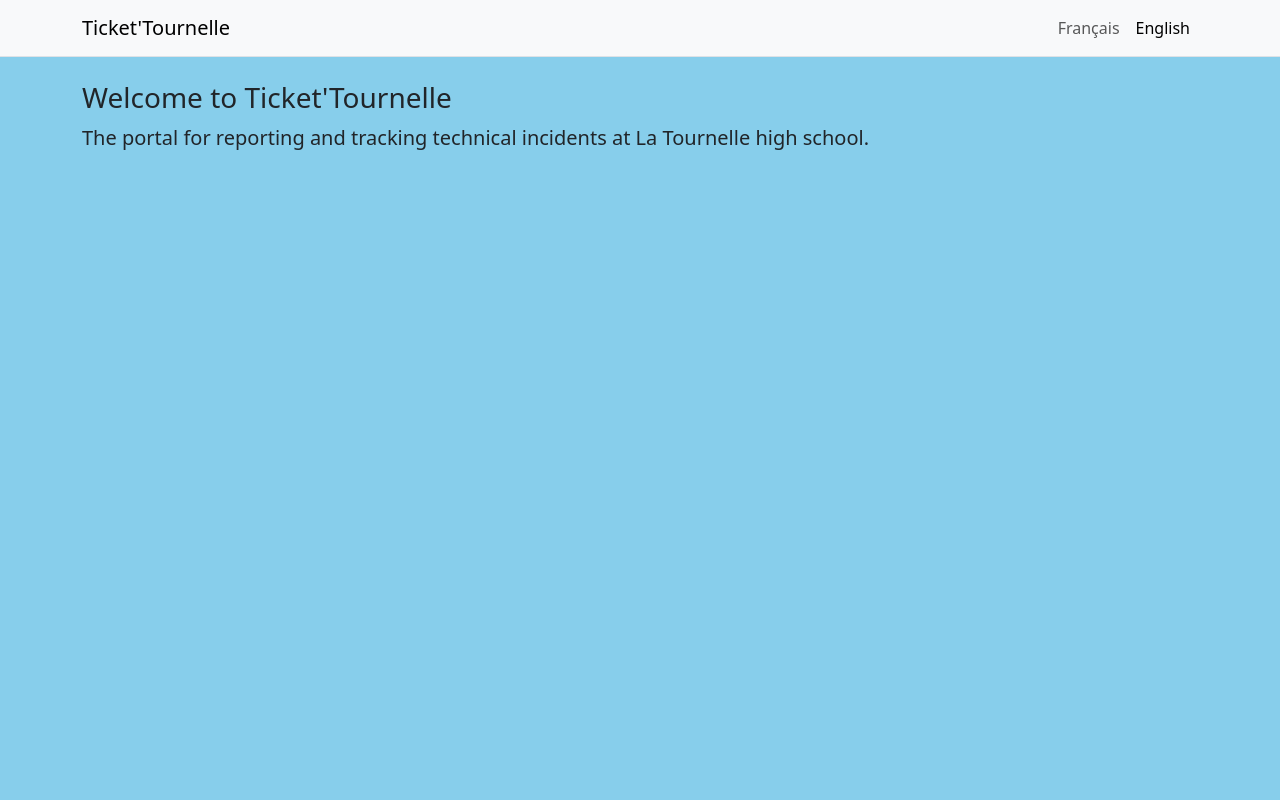
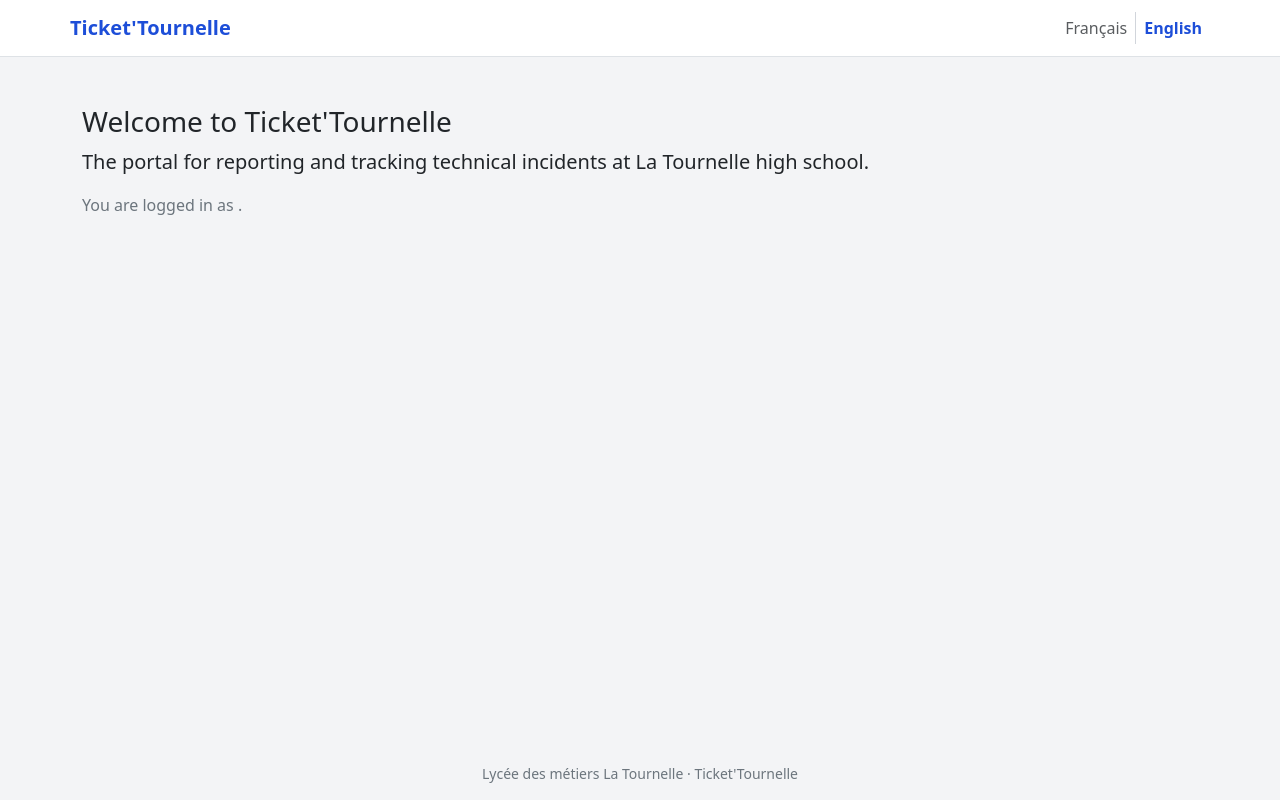
Before and after one commit to Woodkens/ticket-tournelle, a Symfony app: template templates/home/index.html.twig in a window 1280 px wide. Run offline with Twig, Linux system fonts and the light colour scheme; the template is opened without the code that fills it, so the values that code supplies are empty; style sheets or scripts are compiled from the project's sources; some libraries are stand-ins or nearby versions.

Commit message:
feat(ui): layout, thème de la maquette et pages d'erreur 403/404/500
En-tête avec sélecteur Français | English qui garde la page courante, bouton de
déconnexion en POST, pied de page. Pages d'erreur sans information technique,
indépendantes de la session. Tous les textes passent par translations/ (fr, en).

Co-Authored-By: Claude Fable 5.2 <noreply@anthropic.com>

```diff
--- a/assets/styles/app.css
+++ b/assets/styles/app.css
@@ -1,3 +1,66 @@
+/*
+ * Thème Ticket'Tournelle : Bootstrap 5 + quelques réglages de la maquette (H11).
+ * Bleu du lycée : #1d4ed8, fond gris clair, cartes blanches à coins arrondis.
+ */
+:root {
+    --tt-bleu: #1d4ed8;
+    --tt-bleu-fonce: #1e40af;
+    --tt-fond: #f3f4f6;
+    --tt-bordure: #d1d5db;
+    --bs-link-color-rgb: 29, 78, 216;
+    --bs-link-hover-color-rgb: 30, 64, 175;
+}
+
 body {
-    background-color: skyblue;
+    background-color: var(--tt-fond);
 }
+
+.navbar-brand {
+    color: var(--tt-bleu);
+}
+
+/* Bouton principal au bleu de la maquette (contraste suffisant avec le texte blanc, ENF-28) */
+.btn-primary {
+    --bs-btn-bg: var(--tt-bleu);
+    --bs-btn-border-color: var(--tt-bleu);
+    --bs-btn-hover-bg: var(--tt-bleu-fonce);
+    --bs-btn-hover-border-color: var(--tt-bleu-fonce);
+    --bs-btn-active-bg: var(--tt-bleu-fonce);
+    --bs-btn-active-border-color: var(--tt-bleu-fonce);
+    --bs-btn-disabled-bg: var(--tt-bleu);
+    --bs-btn-disabled-border-color: var(--tt-bleu);
+    min-height: 44px;
+}
+
+/* Carte centrée (connexion, pages d'erreur) */
+.tt-carte {
+    max-width: 420px;
+    border: 1px solid var(--tt-bordure);
+    border-radius: 0.75rem;
+}
+
+/* Champs de 44 px de haut : confortables au doigt sur smartphone (ENF-26) */
+.tt-carte .form-control {
+    min-height: 44px;
+}
+
+/* Sélecteur « Français | English » */
+.tt-langues .nav-link {
+    padding: 0.25rem 0.5rem;
+    color: var(--bs-secondary-color);
+}
+
+.tt-langues .nav-link.active {
+    color: var(--tt-bleu);
+    font-weight: 600;
+}
+
+.tt-langues .nav-item + .nav-item {
+    border-left: 1px solid var(--tt-bordure);
+}
+
+/* « Mot de passe oublié ? » : visible mais inactif jusqu'à la S6 */
+.tt-lien-inactif {
+    color: var(--bs-secondary-color);
+    cursor: not-allowed;
+}
--- a/templates/base.html.twig
+++ b/templates/base.html.twig
@@ -9,24 +9,55 @@
             {% block importmap %}{{ importmap('app') }}{% endblock %}
         {% endblock %}
     </head>
-    <body>
-        <nav class="navbar navbar-expand bg-body-tertiary border-bottom">
-            <div class="container">
-                <span class="navbar-brand">{{ 'app.name'|trans }}</span>
-                <div class="navbar-nav ms-auto" aria-label="{{ 'nav.language'|trans }}">
+    <body class="d-flex flex-column min-vh-100">
+        <header class="bg-white border-bottom">
+            <nav class="navbar container" aria-label="{{ 'nav.main'|trans }}">
+                <a class="navbar-brand fw-semibold" href="{{ path('app_root') }}">{{ 'app.name'|trans }}</a>
+
+                <div class="d-flex align-items-center gap-3 ms-auto">
+                    {# Bloc vidé par les pages d'erreur : elles ne dépendent ni de la session ni de la base #}
+                    {% block nav_utilisateur %}
+                        {% if app.user %}
+                            <span class="small text-secondary d-none d-sm-inline">{{ app.user.prenom }} {{ app.user.nom }}</span>
+                            {# Déconnexion en POST + jeton CSRF : un simple lien ne peut pas déconnecter quelqu'un #}
+                            <form method="post" action="{{ path('app_logout') }}" class="m-0">
+                                <input type="hidden" name="_csrf_token" value="{{ csrf_token('logout') }}">
+                                <button type="submit" class="btn btn-outline-secondary btn-sm">{{ 'nav.logout'|trans }}</button>
+                            </form>
+                        {% endif %}
+                    {% endblock %}
+
+                    {# Sélecteur de langue : même page dans l'autre langue quand c'est possible, sinon l'accueil #}
+                    {% set route_courante = app.current_route %}
+                    {% set parametres_courants = app.current_route_parameters %}
+                    <ul class="nav tt-langues" aria-label="{{ 'nav.language'|trans }}">
                         {% for locale in ['fr', 'en'] %}
+                            {% if route_courante and parametres_courants._locale is defined %}
+                                {% set lien = path(route_courante, parametres_courants|merge({_locale: locale})) %}
+                            {% else %}
+                                {% set lien = path('app_home', {_locale: locale}) %}
+                            {% endif %}
+                            <li class="nav-item">
                                 <a class="nav-link{{ app.request.locale == locale ? ' active' }}"
-                           href="{{ path('app_home', {_locale: locale}) }}"
+                                   href="{{ lien }}"
                                    hreflang="{{ locale }}"
-                           {% if app.request.locale == locale %}aria-current="page"{% endif %}>
-                            {{ ('nav.locale.' ~ locale)|trans }}
+                                   lang="{{ locale }}"
+                                   {% if app.request.locale == locale %}aria-current="true"{% endif %}>
+                                    {{- ('nav.locale.' ~ locale)|trans -}}
                                 </a>
+                            </li>
                         {% endfor %}
-                </div>
+                    </ul>
                 </div>
             </nav>
-        <main class="container py-4">
+        </header>
+
+        <main class="container py-5 flex-grow-1">
             {% block body %}{% endblock %}
         </main>
+
+        <footer class="py-3 text-center small text-secondary">
+            {{ 'footer.text'|trans }}
+        </footer>
     </body>
 </html>
--- /dev/null
+++ b/templates/bundles/TwigBundle/Exception/error.html.twig
@@ -0,0 +1,4 @@
+{# Toutes les autres erreurs (500, 405…) : même message neutre, seul le code HTTP change #}
+{% extends '@Twig/Exception/_erreur.html.twig' %}
+{% set cle = 'error.500' %}
+{% set code = status_code %}
--- /dev/null
+++ b/templates/bundles/TwigBundle/Exception/error403.html.twig
@@ -0,0 +1,3 @@
+{% extends '@Twig/Exception/_erreur.html.twig' %}
+{% set cle = 'error.403' %}
+{% set code = 403 %}
--- /dev/null
+++ b/templates/bundles/TwigBundle/Exception/error404.html.twig
@@ -0,0 +1,3 @@
+{% extends '@Twig/Exception/_erreur.html.twig' %}
+{% set cle = 'error.404' %}
+{% set code = 404 %}
--- a/templates/home/index.html.twig
+++ b/templates/home/index.html.twig
@@ -3,4 +3,5 @@
 {% block body %}
     <h1 class="h3">{{ 'home.title'|trans }}</h1>
     <p class="lead">{{ 'home.intro'|trans }}</p>
+    <p class="text-secondary">{{ 'home.connected_as'|trans({'%nom%': app.user.prenom ~ ' ' ~ app.user.nom}) }}</p>
 {% endblock %}
```
Also changed, not shown: templates/bundles/TwigBundle/Exception/_erreur.html.twig (added, +17 -0 lines). Lines whose indentation alone changed are shown as unchanged.
